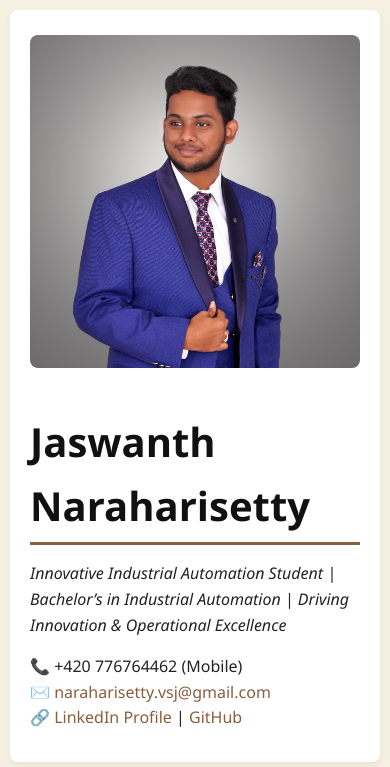
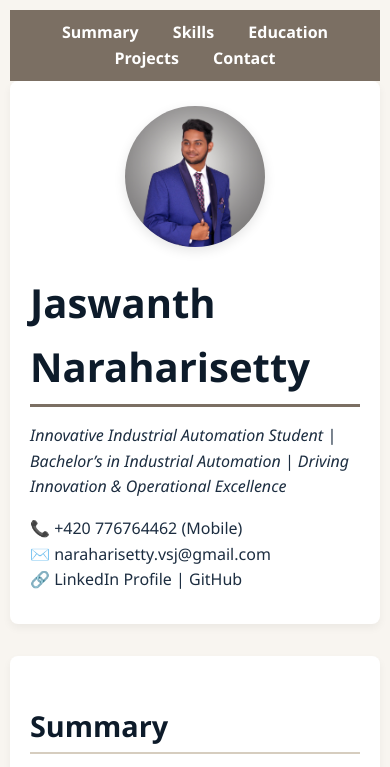
Before and after one commit to nvsj05/cv-site, a plain HTML site: page index.html in a window 390 px wide. Shown: the top 767 px of the page. Drawn offline with Linux system fonts and the light colour scheme.

```diff
--- a/index.html
+++ b/index.html
@@ -17,22 +17,23 @@
     font-family: 'Segoe UI', Tahoma, Geneva, Verdana, sans-serif;
     margin: 0;
     padding: 20px;
-    background: #f5f0e1; /* light beige */
-    color: #222; /* almost black */
+    background: #f8f5f0; /* lighter beige */
+    color: #1C2D40; /* subtle dark navy */
     line-height: 1.6;
   }
 
   a {
-    color: #8B5E3C;
+    color: #1C2D40; /* dark navy links */
     text-decoration: none;
   }
 
   a:hover {
+    color: #587291; /* steel blue hover */
     text-decoration: underline;
   }
 
   nav {
-    background: #8B5E3C; /* deep brown */
+    background: #7B6F63; /* warm taupe */
     text-align: center;
     padding: 10px 0;
     position: sticky;
@@ -52,20 +53,20 @@
   }
 
   h1, h2, h3 {
-    color: #111;
+    color: #0D1B2A; /* deep blue headers */
     margin-top: 1.5rem;
     margin-bottom: 0.5rem;
   }
 
   h1 {
     font-size: 2.5rem;
-    border-bottom: 3px solid #8B5E3C;
+    border-bottom: 3px solid #7B6F63; /* taupe border */
     padding-bottom: 0.3rem;
   }
 
   h2 {
     font-size: 1.8rem;
-    border-bottom: 2px solid #d6cdbf;
+    border-bottom: 2px solid #d6cdbf; /* keep subtle */
     padding-bottom: 0.2rem;
     margin-top: 2rem;
   }
@@ -74,7 +75,7 @@
     font-size: 1.2rem;
     margin-top: 1rem;
     margin-bottom: 0.2rem;
-    color: #8B5E3C;
+    color: #7B6F63; /* taupe headings */
   }
 
   section {
@@ -86,6 +87,24 @@
     box-shadow: 0 4px 8px rgba(0,0,0,0.05);
   }
 
+  /* Image sizing */
+  img {
+    max-width: 100%;
+    border-radius: 8px;
+    margin: 10px 0;
+  }
+
+  /* New profile pic class for specific size + roundness + subtle shadow */
+  .profile-pic {
+    width: 180px;
+    border-radius: 50%;
+    margin-top: 10px;
+    box-shadow: 0 4px 12px rgba(0,0,0,0.1);
+    display: block;
+    margin-left: auto;
+    margin-right: auto;
+  }
+
   .contact-form input, .contact-form textarea {
     width: 100%;
     padding: 10px;
@@ -95,7 +114,7 @@
   }
 
   .contact-form button {
-    background: #8B5E3C;
+    background: #7B6F63; /* taupe button */
     color: white;
     padding: 10px 20px;
     border: none;
@@ -105,7 +124,7 @@
   }
 
   .contact-form button:hover {
-    background: #6a4329;
+    background: #5b4f43;
   }
 
   .skills-list, .hobbies-list {
@@ -118,7 +137,7 @@
   }
 
   .skills-list li, .hobbies-list li {
-    background: #8B5E3C;
+    background: #7B6F63; /* taupe pills */
     color: white;
     padding: 6px 12px;
     border-radius: 20px;
@@ -130,17 +149,11 @@
     margin-right: 15px;
     text-decoration: none;
     font-weight: bold;
-    color: #8B5E3C;
+    color: #7B6F63;
   }
 
   .social-icons a:hover {
-    color: #6a4329;
-  }
-
-  img {
-    max-width: 100%;
-    border-radius: 8px;
-    margin: 10px 0;
+    color: #5b4f43;
   }
 
   @media (max-width: 600px) {
@@ -151,13 +164,25 @@
     section {
       padding: 15px 20px;
     }
+
+    /* Smaller profile pic on mobile */
+    .profile-pic {
+      width: 140px;
+    }
   }
 </style>
 </head>
 <body>
+  <nav>
+  <a href="#summary">Summary</a>
+  <a href="#skills">Skills</a>
+  <a href="#education">Education</a>
+  <a href="#projects">Projects</a>
+  <a href="#contact">Contact</a>
+</nav>
 
   <section>
-    <img src="images/001.jpg" alt="My photo">
+    <img src="images/001.jpg" alt="Jaswanth Naraharisetty" class="profile-pic">
     <h1>Jaswanth Naraharisetty</h1>
     <p><em>Innovative Industrial Automation Student | Bachelor’s in Industrial Automation | Driving Innovation & Operational Excellence</em></p>
     <div class="contact-info">
@@ -369,12 +394,6 @@
 
 
 </body>
-<nav>
-  <a href="#summary">Summary</a>
-  <a href="#skills">Skills</a>
-  <a href="#education">Education</a>
-  <a href="#projects">Projects</a>
-  <a href="#contact">Contact</a>
-</nav>
+
 
 </html>
--- a/styles.css
+++ b/styles.css
@@ -17,3 +17,9 @@ header {
 section {
   margin-top: 2rem;
 }
+.profile-pic {
+  width: 180px;
+  border-radius: 50%;
+  margin-top: 10px;
+  box-shadow: 0 4px 12px rgba(0,0,0,0.1);
+}
```
